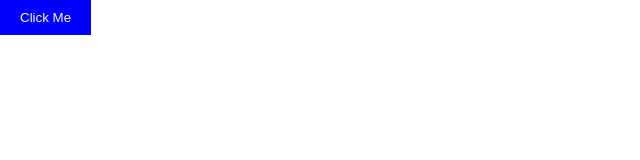
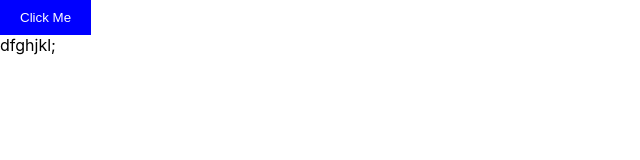
Before and after one commit to Piece-UI/piece-ui, a React (Create React App) app: page / in a window 1280 px wide. Shown: the top 160 px of the page, without its empty margins (0-640 px from the left). Built offline with nearby package versions, Linux system fonts and the light colour scheme.

Commit message:
card skelton added

```diff
--- a/src/App.js
+++ b/src/App.js
@@ -1,9 +1,14 @@
 import './App.css';
 import Button from './components/Button/Button'
+import Card from './components/cardComponent/Card';
 
 function App() {
   return (
+    <>
     <Button label="Click Me" className='btn-primary' varient='primary' />
+    <Card></Card>
+    </>
+
   );
 }
 
--- /dev/null
+++ b/src/components/cardComponent/Card.jsx
@@ -0,0 +1,14 @@
+import React from "react";
+
+const Card = ()=>{
+    return(
+        <>
+            <div className="card">
+                <div>dfghjkl;</div>
+
+            </div>
+        </>
+    )
+}
+
+export default Card;
```
